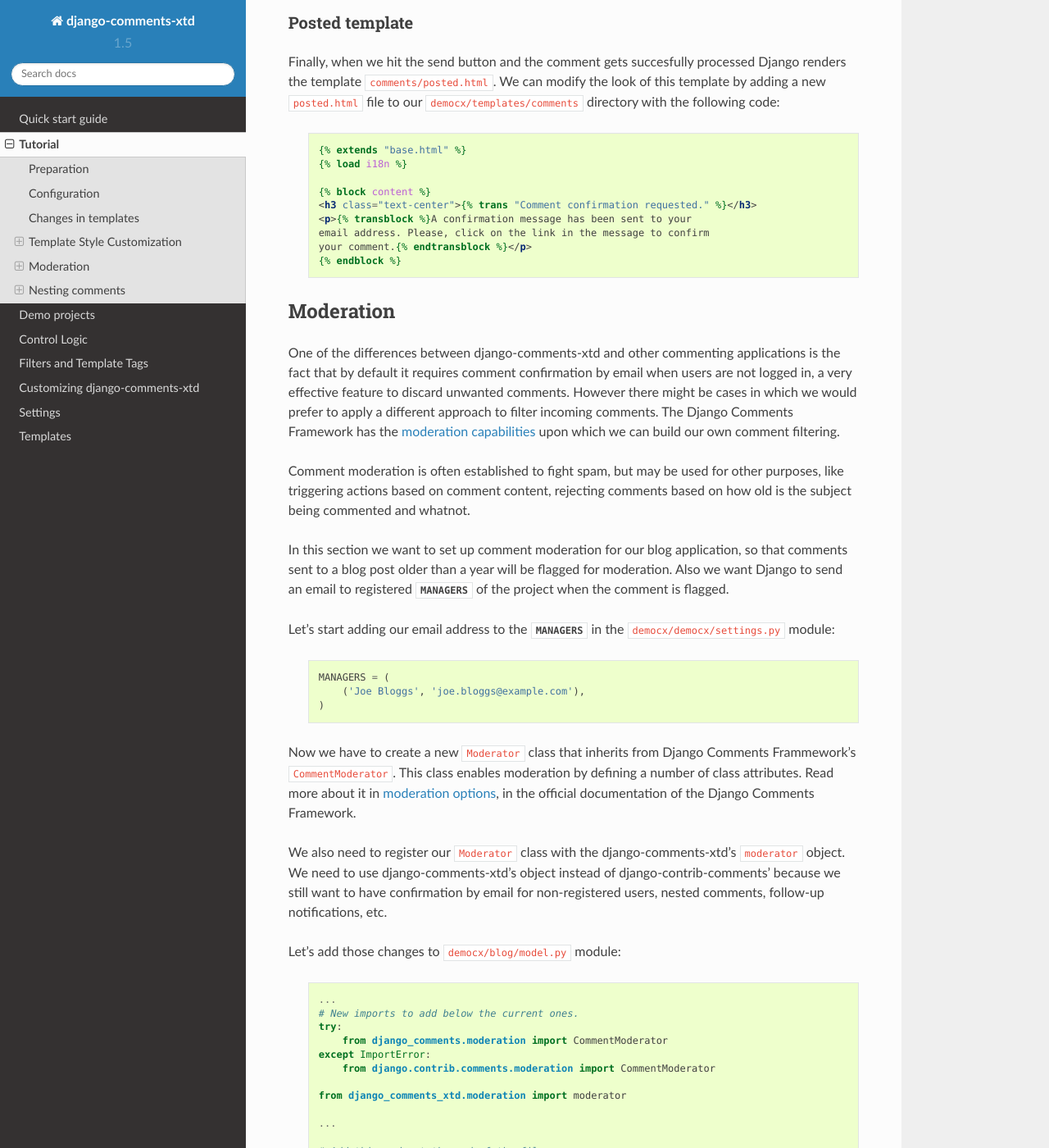
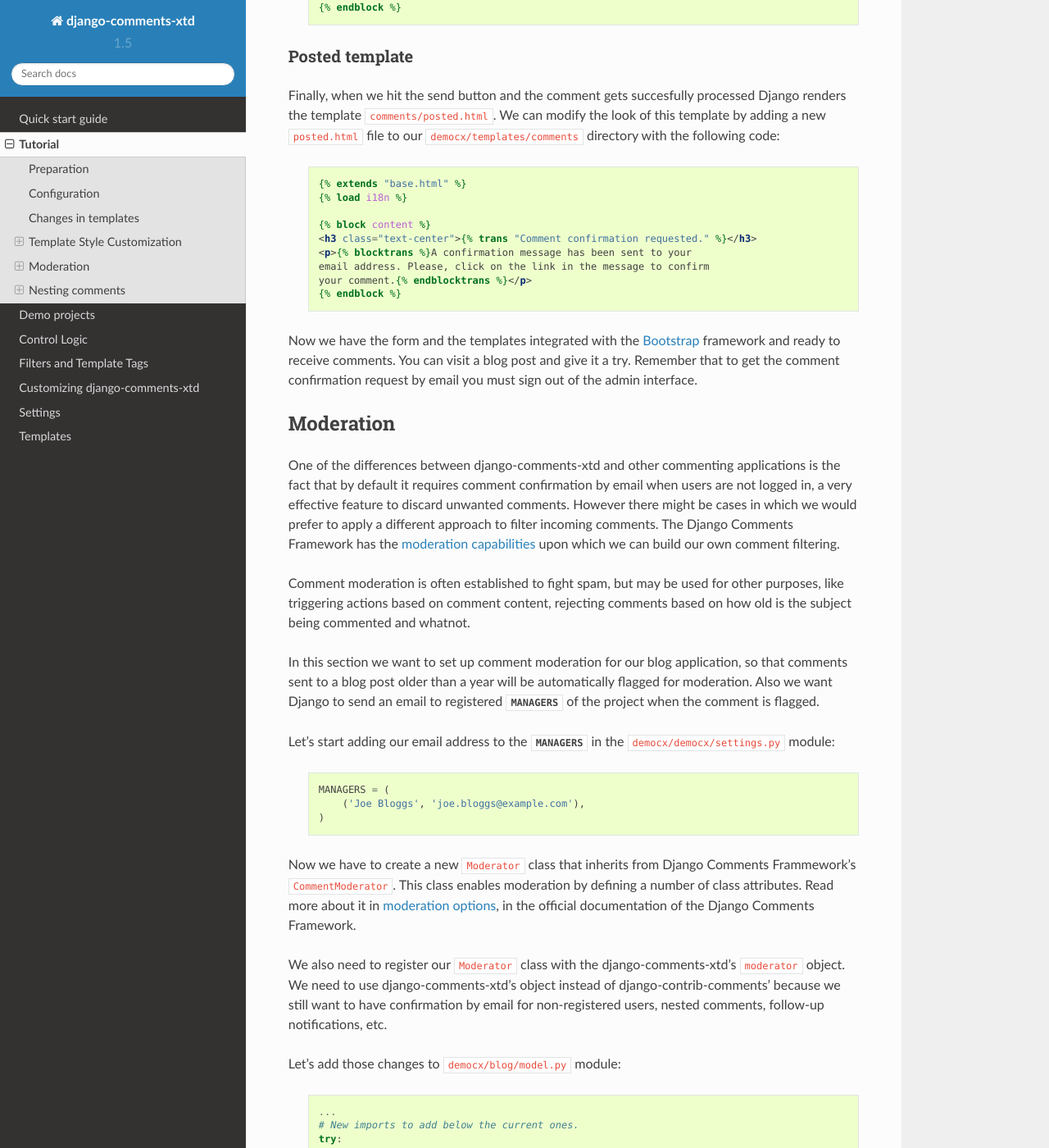
Before and after one commit to danirus/django-comments-xtd, a Sphinx documentation site: the page built from docs/tutorial.rst, in a window 1280 px wide and 1400 px high, scrolled down 7870 px. Shown: the whole window at 82% size. Built offline with Sphinx 7.4.7 and the Read the Docs theme 2.0.0, drawn with Linux system fonts in a browser that asks for light colours; some of the changed text lies outside the part shown.

Commit message:
Fix filter names, and syntax mistakes in the docs

```diff
--- a/docs/templatetags.rst
+++ b/docs/templatetags.rst
@@ -12,7 +12,7 @@
  * Tag ``get_xtdcomment_tree``
  * Tag ``get_xtdcomment_count``
  * Tag ``get_last_xtdcomments``
- * Filter ``xtd_comments_gravatar``
+ * Filter ``xtd_comment_gravatar``
  * Tag ``render_last_xtdcomments``
  * Filter ``render_markup_comment``
 
--- a/docs/tutorial.rst
+++ b/docs/tutorial.rst
@@ -198,13 +198,14 @@
 
    .. code-block:: html+django
 
-       {% load staticfiles %}
+       {% load comments %}
+       {% load comments_xtd %}
 
        <ul class="media-list" id="comments">
          {% for comment in comment_list %}
          <li class="media" id="c{{ comment.id }}">
            <div class="media-left">
-             <a href="{{ comment.url }}"><img src="{% static 'img/64x64.svg' %}"></a>
+             <a href="{{ comment.url }}">{{ comment.user_email|xtd_comment_gravatar }}</a>
            </div>
            <div class="media-body">
              <h6 class="media-heading">
@@ -225,7 +226,7 @@
 
 In order to customize the fields of the comment form we will create a new form class inside the blog application and change the setting :setting:`COMMENTS_XTD_FORM_CLASS` to point to that new form class.
 
-First, create a new file ``forms.py`` inside the `democx/blog` directory with the following content:
+First, create a new file ``forms.py`` inside the ``democx/blog`` directory with the following content:
 
    .. code-block:: python
 
@@ -265,7 +266,7 @@
 Form template
 -------------
 
-Now we must create a file ``form.html`` with the template code that renders the comment form. It includes each and every visible form field: ``comment``, ``name``, ``email``, ``url`` and ``follow up``:
+Now we must create a file ``form.html`` within the ``democx/template/comments`` directory containing the code that renders the comment form. It must include each and every visible form field: ``comment``, ``name``, ``email``, ``url`` and ``follow up``:
 
    .. code-block:: html+django
 
@@ -361,7 +362,7 @@
 
        {% extends "base.html" %}
        {% load i18n %}
-       {% load static %}
+       {% load comments_xtd %}
 
        {% block content %}
        <h4>{% trans "Preview your comment:" %}</h4>
@@ -372,8 +373,8 @@
              <em>{% trans "Empty comment." %}</em>
              {% else %}
              <div class="media-left">
-               <a href="{{ comment.url }}">
-                 <img src="{% static 'img/64x64.svg' %}">
+               <a href="{{ form.cleaned_data.url }}">
+                 {{ form.cleaned_data.email|xtd_comment_gravatar }}
                </a>
              </div>
              <div class="media-body">
@@ -412,10 +413,12 @@
 
        {% block content %}
        <h3 class="text-center">{% trans "Comment confirmation requested." %}</h3>
-       <p>{% transblock %}A confirmation message has been sent to your
+       <p>{% blocktrans %}A confirmation message has been sent to your
        email address. Please, click on the link in the message to confirm
-       your comment.{% endtransblock %}</p>
+       your comment.{% endblocktrans %}</p>
        {% endblock %}
+
+Now we have the form and the templates integrated with the Bootstrap_ framework and ready to receive comments. You can visit a blog post and give it a try. Remember that to get the comment confirmation request by email you must sign out of the admin interface.
 
 .. _Bootstrap: http://getbootstrap.com
 
@@ -430,7 +433,7 @@
 
 Comment moderation is often established to fight spam, but may be used for other purposes, like triggering actions based on comment content, rejecting comments based on how old is the subject being commented and whatnot.
 
-In this section we want to set up comment moderation for our blog application, so that comments sent to a blog post older than a year will be flagged for moderation. Also we want Django to send an email to registered :setting:`MANAGERS` of the project when the comment is flagged.
+In this section we want to set up comment moderation for our blog application, so that comments sent to a blog post older than a year will be automatically flagged for moderation. Also we want Django to send an email to registered :setting:`MANAGERS` of the project when the comment is flagged.
 
 Let's start adding our email address to the :setting:`MANAGERS` in the ``democx/democx/settings.py`` module:
 
@@ -473,7 +476,7 @@
 
    .. code-block:: html+django
 
-       {% extends "comments/base.html" %}
+       {% extends "base.html" %}
        {% load i18n %}
 
        {% block title %}{% trans "Comment requires approval." %}{% endblock %}
@@ -720,7 +723,7 @@
 
 Another important remark on this template is that it calls itself recursively to render nested comments for each comment. The tag :ttag:`get_xtdcomment_tree` retrieves a list of dictionaries. Each dictionary contains two attributes: ``comment`` and ``children``. ``comment`` is the XtdComment object  and ``children`` is another list of dictionaries with the nested comments.
 
-We don't necessarily have to use :ttag:`get_xtdcomment_tree` to render nested comments. It is possible to render them by iterating over the list of comments and accessing the level attribute. Following is the ``list.html`` template used in the ``simple_threaded` demo project. Such project doesn't make use of any client side framework like Bootstrap_ and therefore the indentation of nested comments is rather simple:
+We don't necessarily have to use :ttag:`get_xtdcomment_tree` to render nested comments. It is possible to render them by iterating over the list of comments and accessing the level attribute. Following is the ``list.html`` template used in the ``simple_threaded`` demo project. Such project doesn't make use of any client side framework like Bootstrap_ and therefore the indentation of nested comments is rather simple:
 
    .. code-block:: html+django
 
```
Also changed, not shown: 1 other file.
